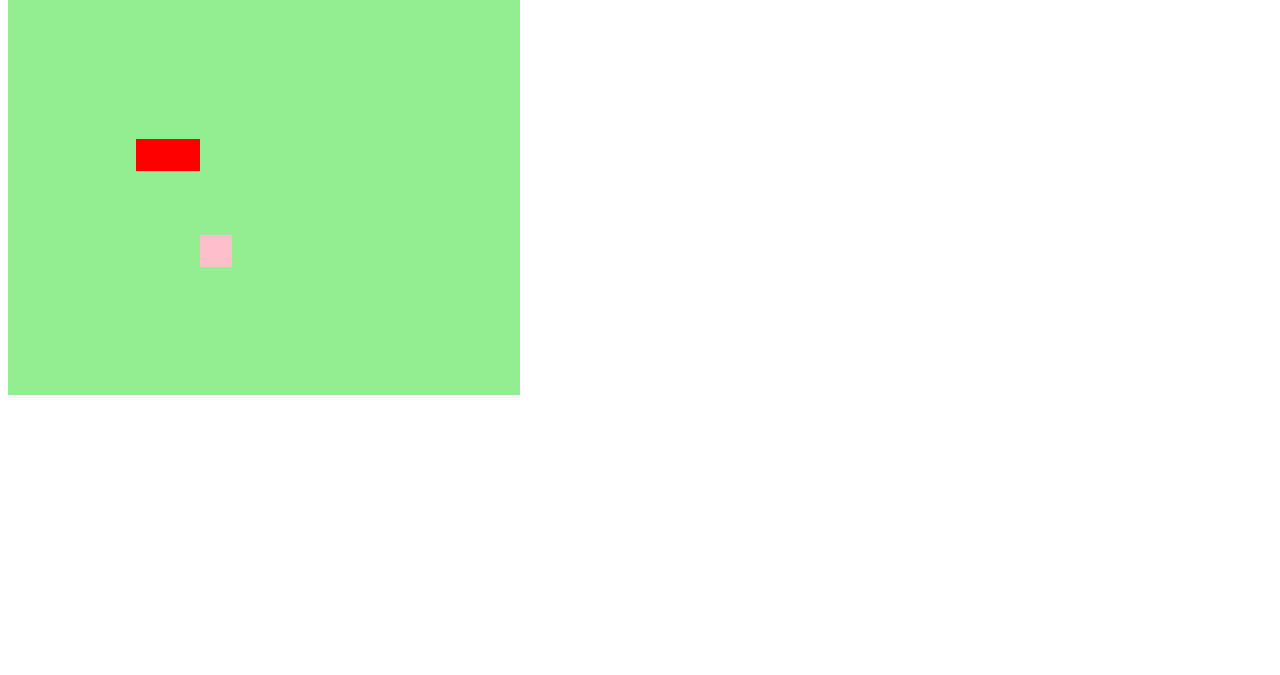
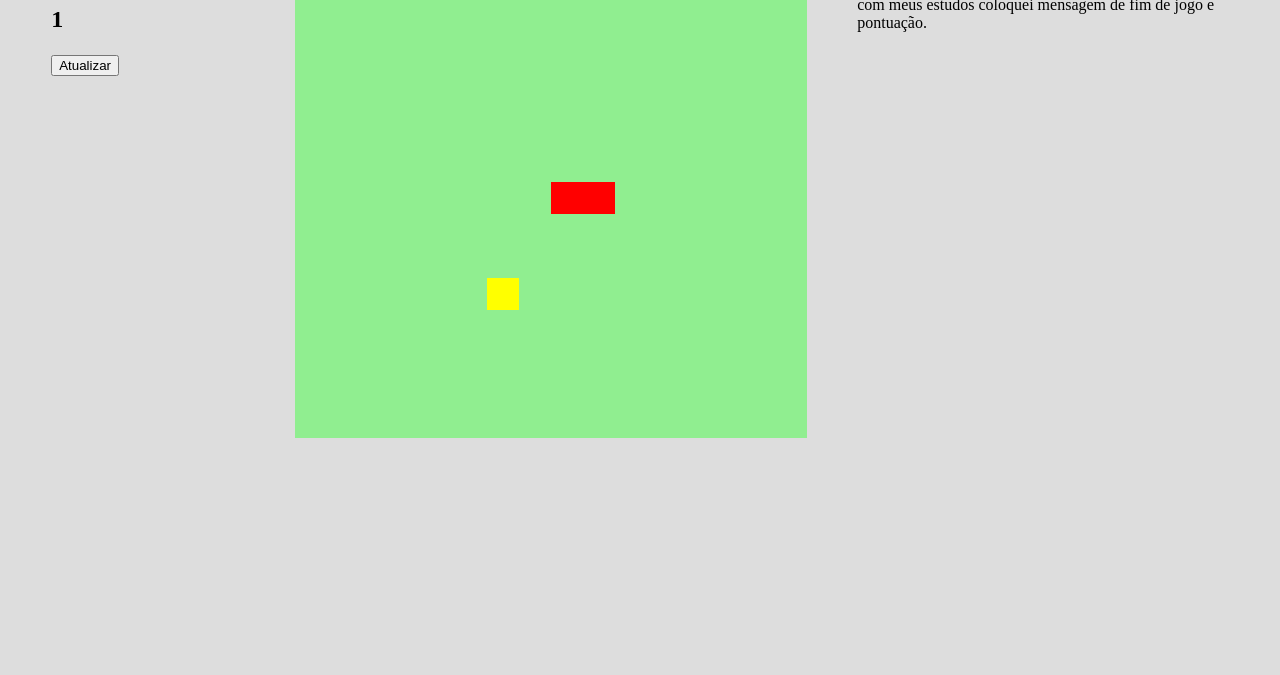
Before and after one commit to cosmeg5/jogo-da-cobrinha, a plain HTML site: page index.html in a window 1280 px wide. Shown: the part 125-800 px from the top of the page. Drawn offline with Linux system fonts and the light colour scheme.

Commit message:
Finalizando o jogo

```diff
--- a/index.html
+++ b/index.html
@@ -8,6 +8,22 @@
     <script defer src="script.js"></script>
 </head>
 <body>
-    <canvas id="snake" width="512" height="512"></canvas>
+    <div class="container">
+        <div class="texto">
+            <h1>Pontuação</h1>
+            <h2 id="ponto">
+                0
+            </h2>
+            <h1 id="mensagem"></h1>
+            <input type="button" value="Atualizar" onClick="history.go(0)">
+        </div>
+        <div class="jogo">
+            <canvas id="snake" width="512" height="512"></canvas>
+        </div>
+        <div class="descricao">
+            <p>Jogo feito com o objetivo de colocar em prática meus conhecimentos inicias em JavaScript. Tive como base o curso da Digital Inovvetion One, com algumas alterações com meus estudos coloquei mensagem de fim de jogo e pontuação.</p>
+        </div>
+
+    </div>
 </body>
 </html>
--- a/script.js
+++ b/script.js
@@ -12,22 +12,32 @@ let food = {
     y: Math.floor(Math.random() * 15 + 1) * box
 }
 
+
 function criarBG() {
     context.fillStyle = "lightgreen";
     context.fillRect(0, 0, 16 * box, 16 * box);
 }
 
 function criarCobrinha() {
-    for(i=0; i < snake.length; i++) {
+    for(i = 0; i < snake.length; i++) {
         context.fillStyle = "red";
         context.fillRect(snake[i].x, snake[i].y, box, box);
     }
 }
 
 function drawFood() {
-    context.fillStyle = "pink";
+    context.fillStyle = "yellow";
     context.fillRect(food.x, food.y, box, box)
 }
+
+// Pontuação do jogo
+function pontos() {
+    if(snake.length > 1){
+        var pontuacao = snake.length;
+        document.getElementById('ponto').innerHTML = pontuacao - 1;
+    }
+}
+
 
 document.addEventListener('keydown', update);
 
@@ -50,13 +60,14 @@ function iniciarJogo() {
     for(i = 1; i < snake.length; i++) {
         if(snake[0].x == snake[i].x && snake[0].y == snake[i].y) {
             clearInterval(jogo);
-            alert('Game Over :(');
+            document.getElementById('mensagem').innerHTML = "Você perdeu";
         }
     }
 
     criarBG();
     criarCobrinha();
     drawFood();
+    pontos()
 
     let snakeX = snake[0].x;
     let snakeY = snake[0].y;
@@ -72,6 +83,7 @@ function iniciarJogo() {
     else {
         food.x = Math.floor(Math.random() * 15 + 1 ) * box;
         food.y = Math.floor(Math.random() * 15 + 1) * box;
+
     }
 
 
@@ -83,4 +95,5 @@ function iniciarJogo() {
     snake.unshift(newHead)
 }
 
-let jogo = setInterval(iniciarJogo, 80);
+let jogo = setInterval(iniciarJogo, 100);
+console.log(snake.length);
--- a/style.css
+++ b/style.css
@@ -0,0 +1,18 @@
+body {
+    margin: 4%;
+    background-color: #ddd;
+}
+.container {
+    display: flex;
+    margin: center;
+}
+.texto {
+    float: left;
+    margin-right: 100px;
+}
+.jogo {
+   float: left;
+}
+.descricao {
+    margin-left: 50px;
+}
```
